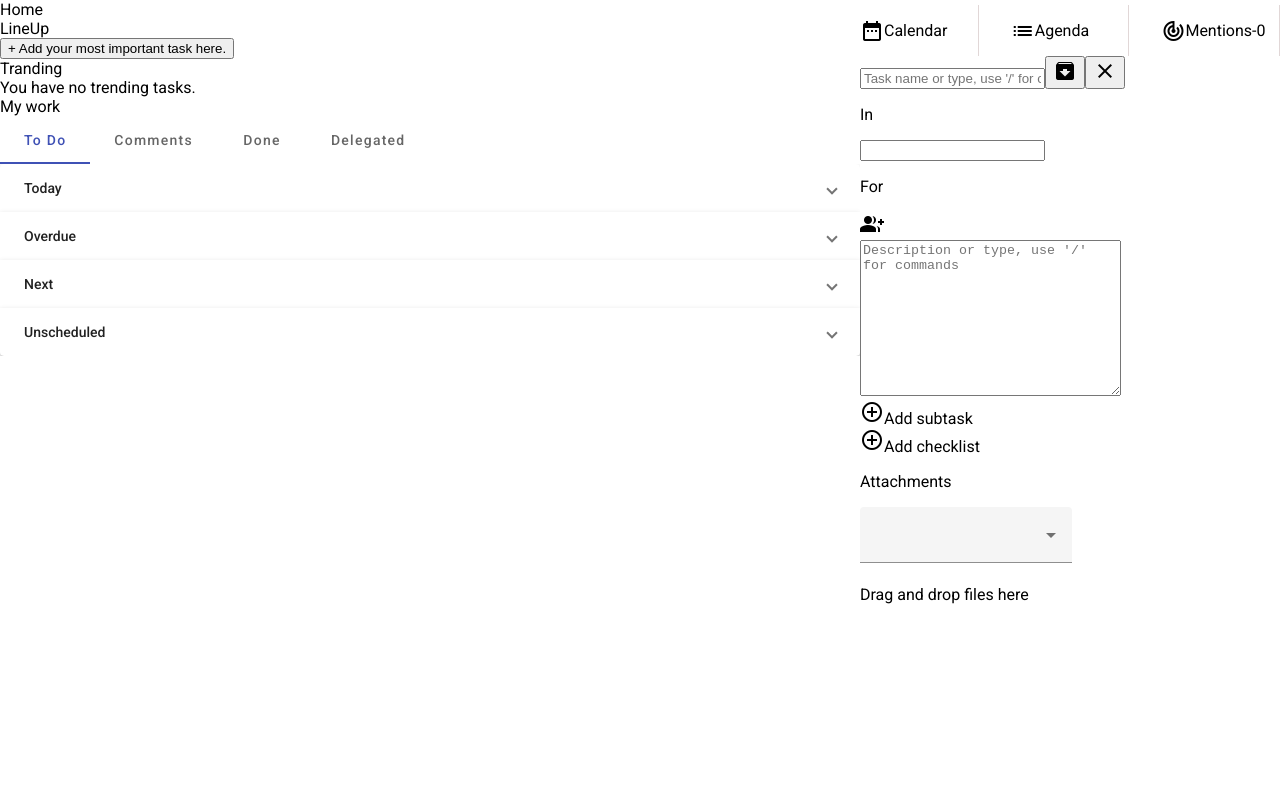
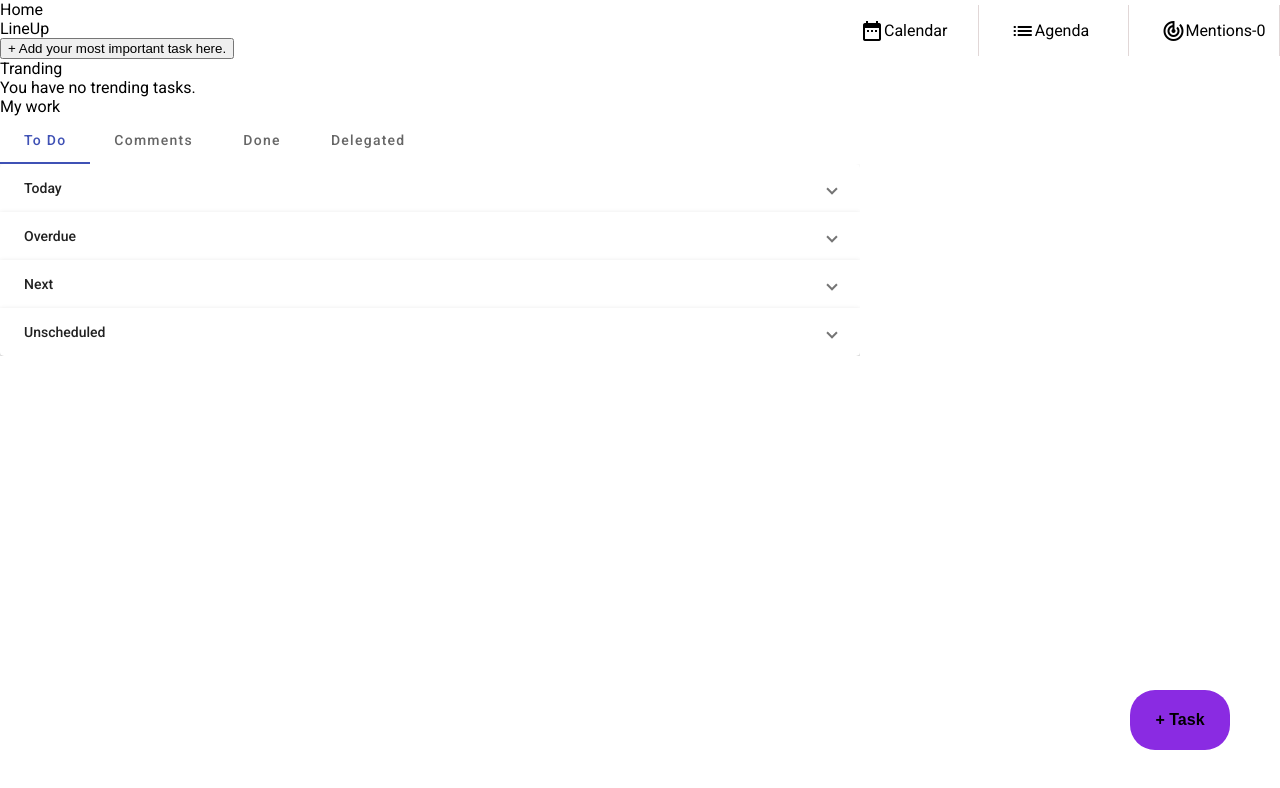
Before and after one commit to qoolebyaqa/RS-Clone, an Angular app in the folder rs-clone/: page / in a window 1280 px wide. Shown: the top 788 px of the page. Built offline with nearby package versions, Linux system fonts and the light colour scheme.

Commit message:
feat: add the minor styles for popup component

```diff
--- a/rs-clone/src/app/components/core/right-section/calendar/calendar.component.ts
+++ b/rs-clone/src/app/components/core/right-section/calendar/calendar.component.ts
@@ -23,11 +23,10 @@ export class CalendarComponent {
     } else {
       dateInInput = new Date(dateInput.value)
     }
-
     let dateToPaste: Date = new Date();
     dateToPaste.setTime(dateInInput.getTime() + 86400000);
     dateInput.value = dateToPaste.toDateString();
-    console.log((new Date(dateInput.value)).toLocaleDateString());
+    console.log(dateToPaste.toLocaleDateString().split('.').join('/'));
   }
 
   previousDay () {
--- a/rs-clone/src/app/components/core/right-section/right-section.component.html
+++ b/rs-clone/src/app/components/core/right-section/right-section.component.html
@@ -21,6 +21,9 @@
   <app-calendar *ngIf="calendar"></app-calendar>
   <app-agenda *ngIf="agenda"></app-agenda>
   <app-mentiones *ngIf="mentions"></app-mentiones>
+  <button class="popup__open"
+  (click)="addTask = !addTask"
+  >+ Task</button>
 </div>
 
-<app-task-pop-up></app-task-pop-up>
+<app-task-pop-up *ngIf="addTask"></app-task-pop-up>
--- a/rs-clone/src/app/components/core/right-section/right-section.component.scss
+++ b/rs-clone/src/app/components/core/right-section/right-section.component.scss
@@ -29,3 +29,21 @@
 .passive-btn {
   color: black;
 }
+.popup__open {
+  position: absolute;
+  z-index: 2;
+  bottom: 50px;
+  right: 50px;
+  background-color: blueviolet;
+  font-size: 100%;
+  font-weight: 700;
+  border: none;
+  border-radius: 25px;
+  width: 100px;
+  height: 60px;
+  transition: all 0.4s ease-in-out;
+}
+.popup__open:hover {
+  transform: scale(1.1);
+  cursor: pointer;
+}
--- a/rs-clone/src/app/components/core/right-section/right-section.component.ts
+++ b/rs-clone/src/app/components/core/right-section/right-section.component.ts
@@ -10,6 +10,7 @@ export class RightSectionComponent {
   calendar = false;
   agenda = false;
   mentions = false;
+  addTask = false;
 
   toogler(e: Event) {
     console.log('gg');
--- a/rs-clone/src/app/components/core/right-section/task-pop-up/task-pop-up.component.html
+++ b/rs-clone/src/app/components/core/right-section/task-pop-up/task-pop-up.component.html
@@ -31,11 +31,10 @@
             <mat-option value="Location">Location</mat-option>
           </mat-select>
         </mat-form-field>
-        <div class="filehost__dragdrop">
-
-          <span class="filehost__dd-instruct">Drag and drop files here</span>
-        </div>
       </div>
+    </div>
+    <div class="filehost__dragdrop">
+      <span class="filehost__dd-instruct">Drag and drop files here</span>
     </div>
   </form>
 </div>
--- a/rs-clone/src/app/components/core/right-section/task-pop-up/task-pop-up.component.scss
+++ b/rs-clone/src/app/components/core/right-section/task-pop-up/task-pop-up.component.scss
@@ -0,0 +1,64 @@
+.popup__wrapper {
+  position: absolute;
+  z-index: 1;
+  background-color: rgb(252, 252, 248);
+  right: 20px;
+  bottom: 20px;
+  width: 30%;
+}
+.popup__form {
+  display: flex;
+  flex-direction: column;
+  padding: 20px;
+  height: 70vh;
+}
+.popup__adders,
+.popup__filehost {
+  display: flex;
+  justify-content: space-between;
+}
+.controls__nametask {
+  width: 80%;
+}
+.popup__controls {
+  display: flex;
+  justify-content: space-between;
+  margin-bottom: 30px;
+}
+.popup__settings {
+  display: flex;
+  align-items: center;
+  margin-bottom: 30px;
+}
+.settings__search {
+  border-radius: 25px;
+  height: 80%;
+  margin: 0 10px;
+  padding: 0 10px;
+}
+.settings__members-list {
+  display: flex;
+  align-items: center;
+  justify-content: center;
+  border-radius: 25px;
+  width: 40px;
+  height: 40px;
+  border: 1px dotted grey;
+  margin-left: 10px;
+}
+.filehost__atachments {
+  display: flex;
+  margin-top: 100px;
+  .filehost__pretext {
+    margin-right: 10px;
+  }
+  mat-form-field {
+    width: 160px;
+    height: 60px;
+  }
+}
+.controls__minimizer,
+.controls__closer,
+.controls__nametask {
+  border: none;
+}
```
